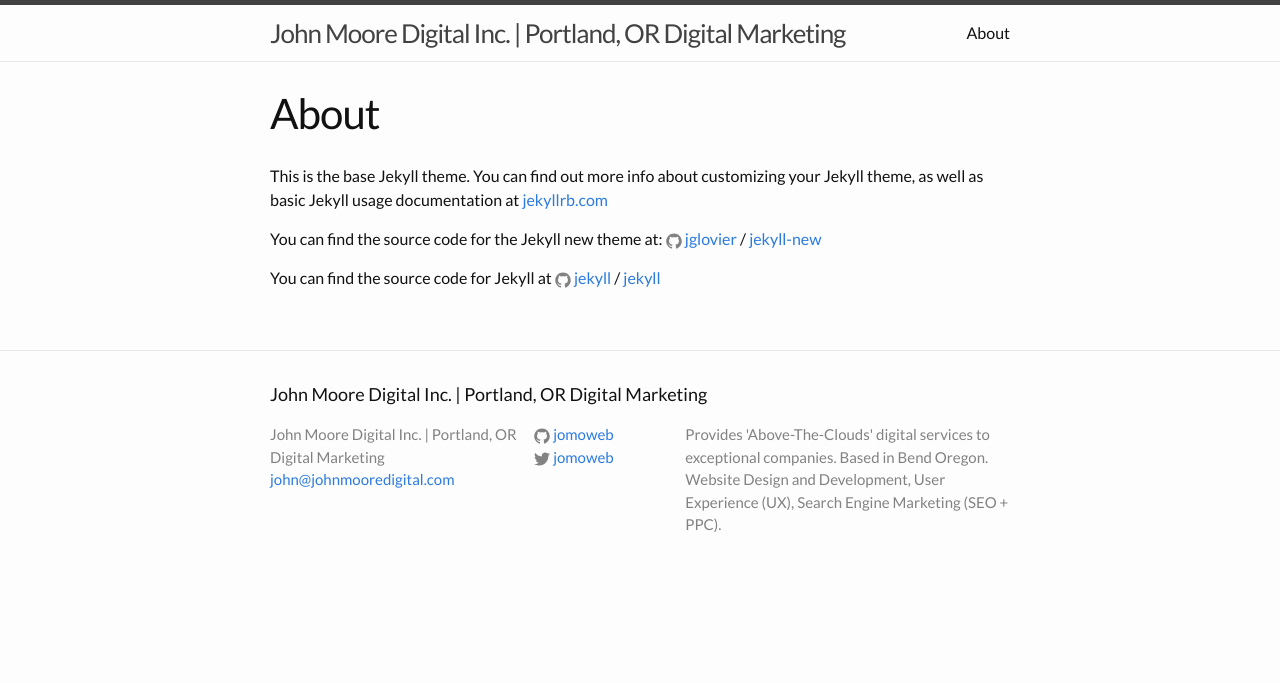
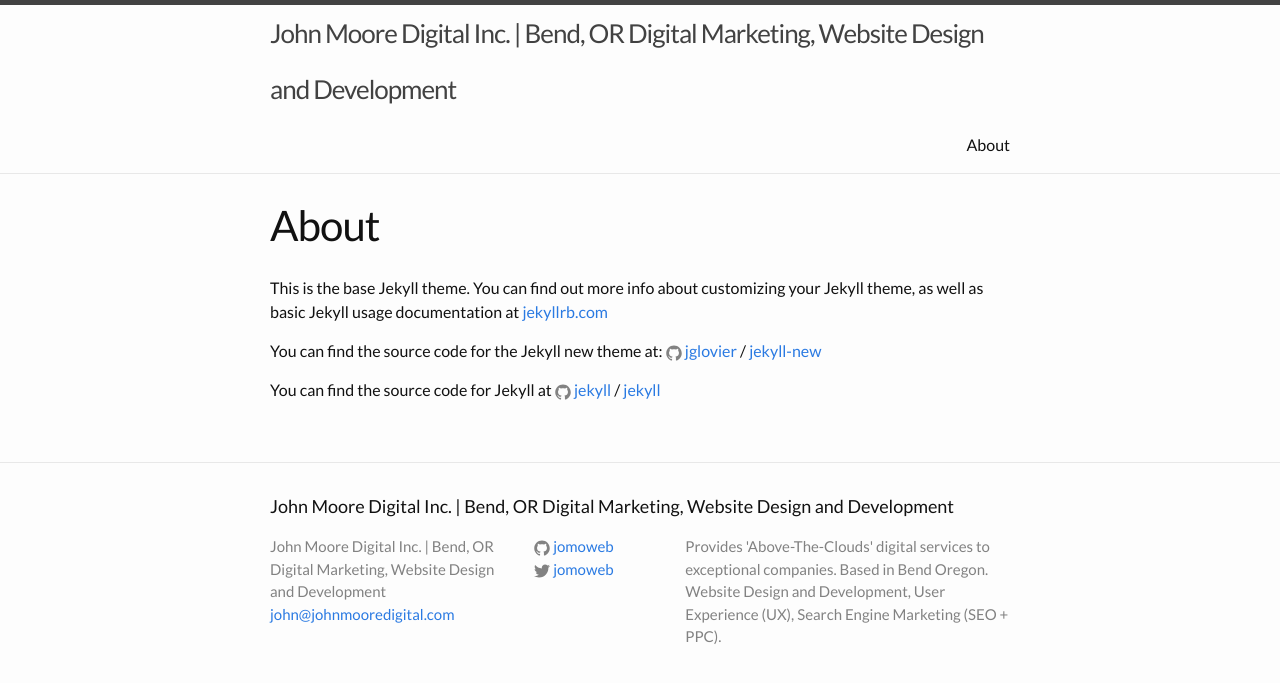
Before and after one commit to jomoweb/jomoweb.github.io, a Jekyll site: the page built from about.md, in a window 1280 px wide. Shown: the top 683 px of the page. Built offline with Jekyll 4.4.1, drawn with Linux system fonts in a browser that asks for light colours.

Commit message:
updates meta title

```diff
--- a/_config.yml
+++ b/_config.yml
@@ -6,7 +6,7 @@
 # 'jekyll serve'. If you change this file, please restart the server process.
 
 # Site settings
-title: John Moore Digital Inc. | Portland, OR Digital Marketing
+title: John Moore Digital Inc. | Bend, OR Digital Marketing, Website Design and Development
 email: john@johnmooredigital.com
 description: > # this means to ignore newlines until "baseurl:"
   Provides 'Above-The-Clouds' digital services to exceptional companies. Based in Bend Oregon. Website Design and Development, User Experience (UX), Search Engine Marketing (SEO + PPC).
--- a/_layouts/comingsoon.html
+++ b/_layouts/comingsoon.html
@@ -35,7 +35,7 @@
 
     <meta charset="utf-8">
     <meta http-equiv="x-ua-compatible" content="ie=edge">
-    <title>John Moore Digital Inc. | Bend, OR Digital Marketing</title>
+    <title>{{ site.title }}</title>
     <meta name="description" content="{{ site.description }}">
     <meta name="viewport" content="width=device-width, initial-scale=1">
     <meta name="author" content="John Moore">
```
